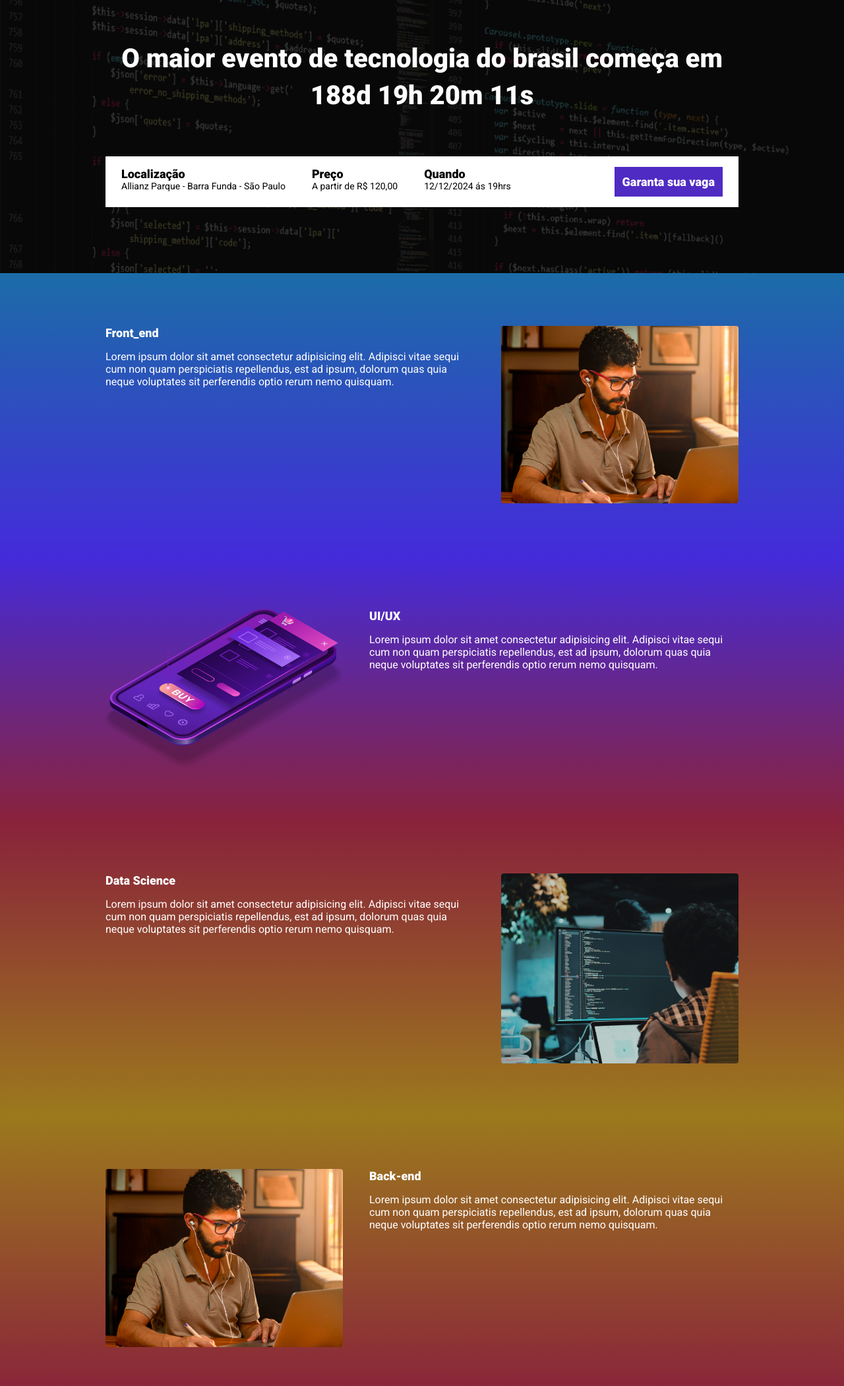
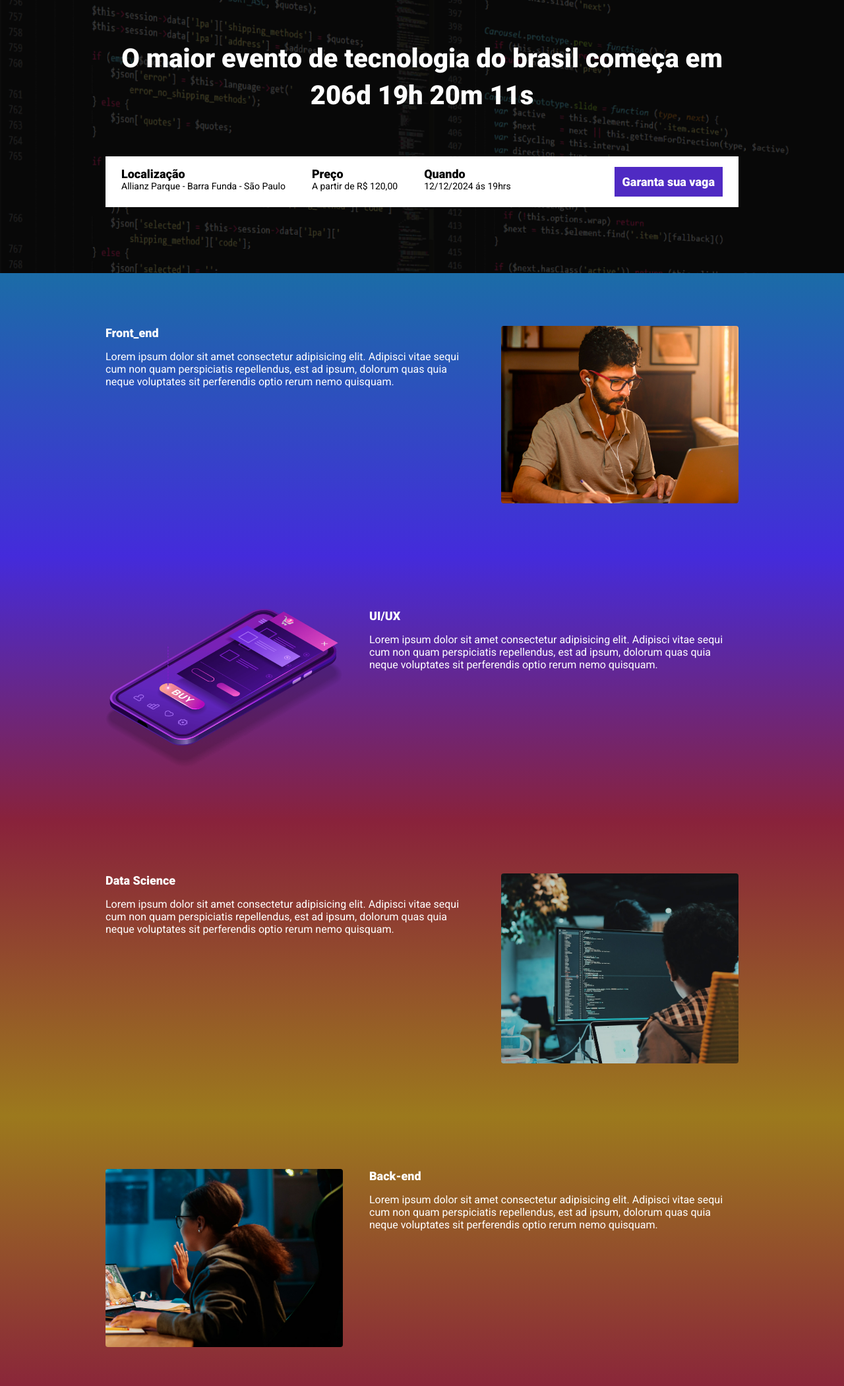
Before and after one commit to Jhonjf/Happy-Birthday, a website built with Parcel: page src/index.html in a window 1280 px wide. Shown: the part 147-2248 px from the top of the page at 66% size. Built offline with nearby package versions, Linux system fonts and the light colour scheme.

Commit message:
Atualizando

```diff
--- a/package.json
+++ b/package.json
@@ -1,8 +1,10 @@
 {
   "name": "ebac_talks",
   "version": "1.0.0",
+
   "scripts": {
     "build": "parcel build src/index.html",
+    "start": "parcel src/index.html",
     "dev": "parcel src/index.html src/styles/main.scss src/scripts/main.js --no-cache",
     "test": "echo \"Error: no test specified\" && exit 1"
   },
--- a/src/index.html
+++ b/src/index.html
@@ -81,7 +81,7 @@
                     Lorem ipsum dolor sit amet consectetur adipisicing elit. Adipisci vitae sequi cum non quam perspiciatis repellendus, est ad ipsum, dolorum quas quia neque voluptates sit perferendis optio rerum nemo quisquam.
                 </p>
             </div>
-            <img class="event__image" src="./images/frontend.png" alt="Front-end">
+            <img class="event__image" src="./images/backend.png" alt="Back-end">
         </div>
     </section>
 
--- a/src/scripts/main.js
+++ b/src/scripts/main.js
@@ -1,6 +1,6 @@
 AOS.init();
 
-const dataDoEvento = new Date("Dec 12 2024 19:00:00");
+const dataDoEvento = new Date("Dec 30 2024 19:00:00");
 const timeStampDoEvento = dataDoEvento.getTime();
 
 const contaAsHoras = setInterval (function() {
```
